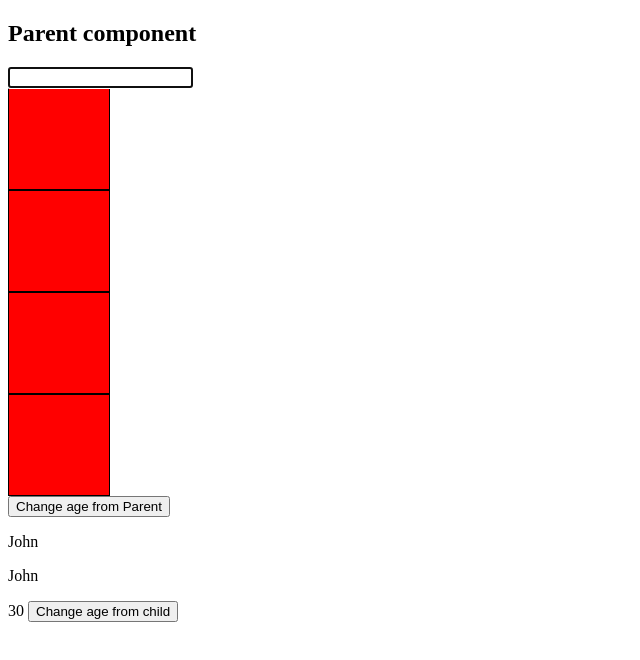
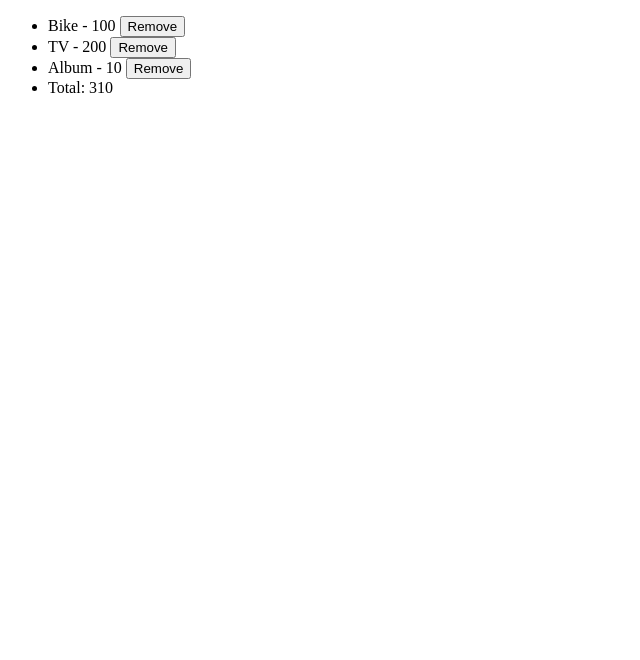
Before and after one commit to WilsonCarv/web-dev, an Angular app in the folder angular-app/: page / in a window 1280 px wide. Shown: the top 660 px of the page, without its empty margins (0-640 px from the left). Built offline with nearby package versions, Linux system fonts and the light colour scheme.

Commit message:
working with signals

```diff
--- a/angular-app/src/app/app.component.html
+++ b/angular-app/src/app/app.component.html
@@ -1 +1 @@
-<app-parent-query></app-parent-query>
+<app-signal></app-signal>
--- a/angular-app/src/app/app.component.ts
+++ b/angular-app/src/app/app.component.ts
@@ -1,10 +1,10 @@
 import { Component } from '@angular/core';
-import { ParentQueryComponent } from './sandbox/components/queries/parent-query/parent-query.component';
+import { SignalComponent } from './sandbox/components/signal/signal.component';
 
 @Component({
 	selector: 'app-root',
 	standalone: true,
-	imports: [ParentQueryComponent],
+	imports: [SignalComponent],
 	templateUrl: './app.component.html',
 	styleUrls: ['./app.component.scss']
 })
--- /dev/null
+++ b/angular-app/src/app/sandbox/components/signal/signal.component.html
@@ -0,0 +1,9 @@
+<ul>
+	@for (item of itemList(); track $index) {
+		<li>
+			{{ item.name }} - {{ item.price }}
+			<button (click)="removeItem(item)">Remove</button>
+		</li>
+	}
+	<li>Total: {{ totalPrice() }}</li>
+</ul>
--- /dev/null
+++ b/angular-app/src/app/sandbox/components/signal/signal.component.ts
@@ -0,0 +1,26 @@
+import { Component, computed, effect, OnInit, signal } from '@angular/core';
+
+@Component({
+	selector: 'app-signal',
+	standalone: true,
+	imports: [],
+	templateUrl: './signal.component.html',
+	styleUrl: './signal.component.scss'
+})
+export class SignalComponent {
+	items = [
+		{ name: 'Bike', price: 100 },
+		{ name: 'TV', price: 200 },
+		{ name: 'Album', price: 10 }
+	];
+	itemList = signal(this.items);
+	totalPrice = computed(() => this.itemList().reduce((acc, item) => acc + item.price, 0));
+	constructor() {
+		effect(() => {
+			console.log(this.itemList());
+		});
+	}
+	removeItem(item: any) {
+		this.itemList.set(this.itemList().filter(i => i !== item));
+	}
+}
```
Also changed, not shown: angular-app/src/app/sandbox/components/signal/signal.component.scss (added), 1 other file (tests, documents, lock files or other folders).
